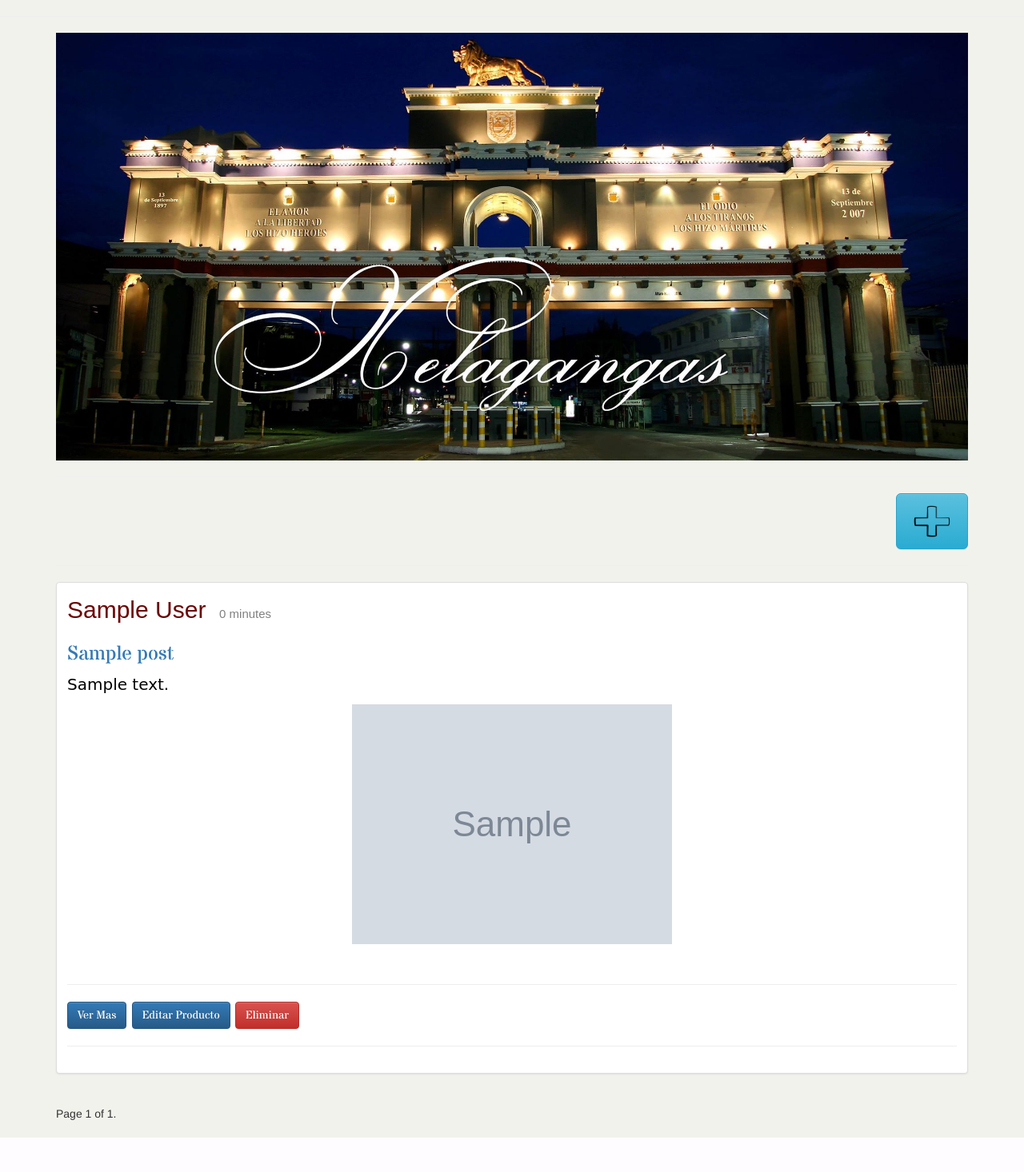
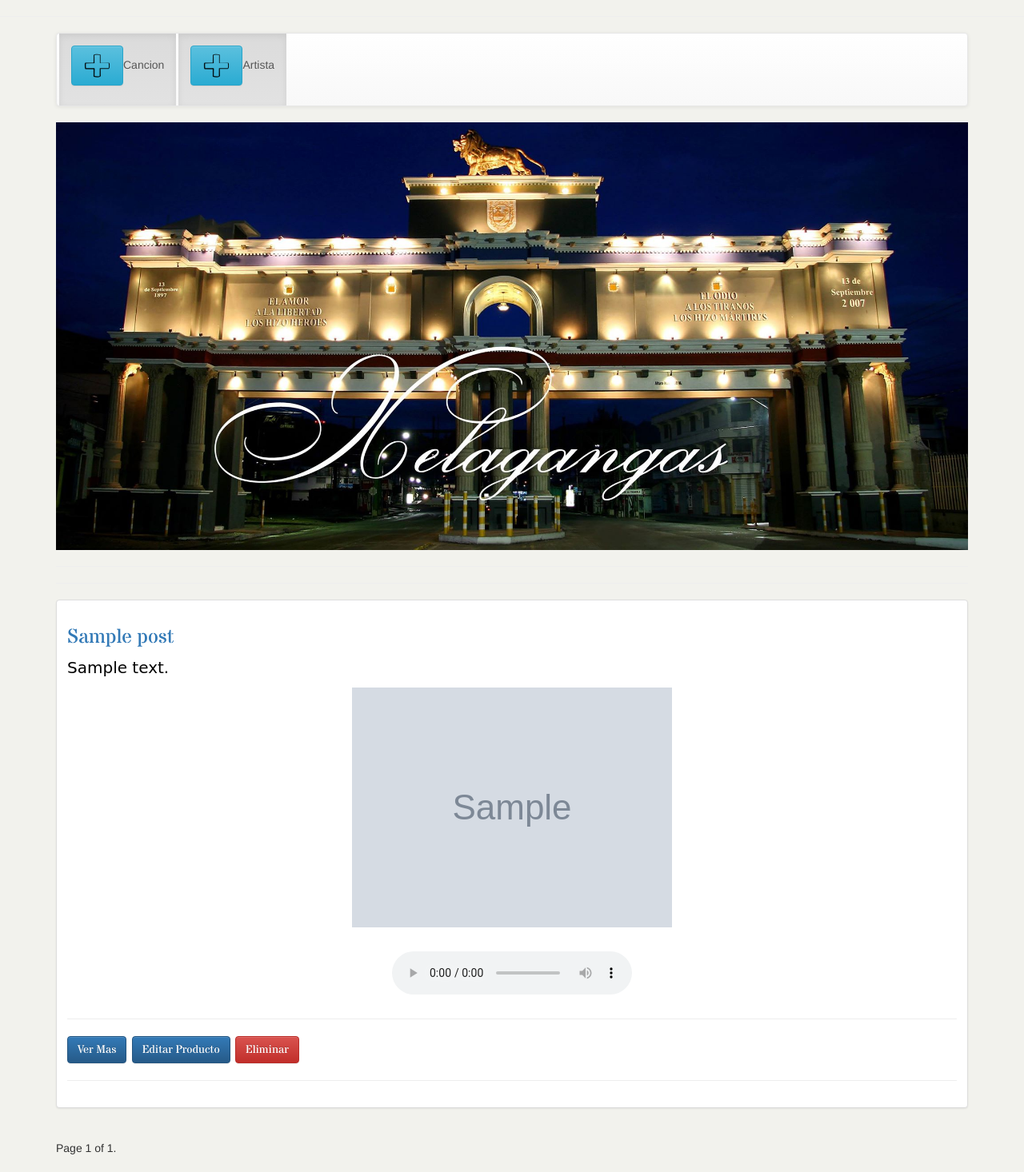
Before and after one commit to DiegoLguz/Xelagangas, a Django app: page / in a window 1280 px wide. Shown: the whole page at 80% size. Before the commit the page ends 1423 px from the top, so only its background shows below. Run offline with Django 3.2, Linux system fonts and the light colour scheme; a user stored in the database is signed in; tables that the repository leaves empty hold one stand-in row (values such as "Sample post"); grey boxes marked "Sample" are stand-in pictures; some libraries are stand-ins or nearby versions; some web fonts are replaced.

Commit message:
Creacion nuevo modulo para audio y nuevos botones

```diff
--- a/posts/models.py
+++ b/posts/models.py
@@ -4,14 +4,33 @@
 from django.db.models.signals import pre_save
 from django.utils.text import slugify
 from django.conf import settings
+from .validators import validate_file_extension
 # Create your models here.
 #MVC MODEL VIEW CONTROLLER
 
 def upload_location(instance,filename):
     return "%s/%s" %(instance.id, filename,)
 
+
+class Archivos(models.Model):
+    artista = models.CharField(max_length=120)
+    album = models.CharField(max_length=100)
+    user = models.ForeignKey(settings.AUTH_USER_MODEL, default=1)
+    updated = models.DateTimeField(auto_now=True, auto_now_add=False)
+    timestamp = models.DateTimeField(auto_now=False, auto_now_add=True)
+
+    def __unicode__(self):
+        return self.album
+
+    def __str__(self):
+        return self.album
+
+    def get_absolute_url(self):
+        return reverse("detail", kwargs={"id": self.id})
+
+
 class Post(models.Model):
-    user = models.ForeignKey(settings.AUTH_USER_MODEL, default=1)
+    nombrealbum = models.ForeignKey(Archivos)
     title = models.CharField(max_length=120)
     slug = models.SlugField(unique=True)
     image = models.ImageField(upload_to=upload_location,
@@ -20,6 +39,7 @@
                         height_field="height_field")
     height_field = models.IntegerField(default=0)
     width_field = models.IntegerField(default=0)
+    cancion = models.FileField(upload_to=upload_location, null=True, blank=True, validators=[validate_file_extension])
     content = models.TextField()
     updated = models.DateTimeField(auto_now=True, auto_now_add=False)
     timestamp = models.DateTimeField(auto_now=False, auto_now_add=True)
@@ -32,7 +52,6 @@
 
     def get_absolute_url(self):
         return reverse("detail", kwargs={"id": self.id})
-
 
 def create_slug(instance, new_slug=None):
     slug = slugify(instance.title)
--- a/posts/views.py
+++ b/posts/views.py
@@ -1,10 +1,31 @@
 from django.http import HttpResponse, HttpResponseRedirect,Http404
 from django.shortcuts import render, get_object_or_404, redirect
 from .models import Post
+from .models import Archivos
 from .forms import PostForm
+from .forms import ArchivoForm
 from django.contrib import messages
 from django.core.paginator import Paginator, EmptyPage, PageNotAnInteger
 from django.views.generic import TemplateView
+from django.core.urlresolvers import reverse
+
+
+
+def entrada(request):
+    if not request.user.is_staff or not request.user.is_superuser:
+        raise Http404
+    if not request.user.is_staff or not request.user.is_superuser:
+        raise Http404
+    form = ArchivoForm(request.POST or None,request.FILES or None)
+    if form.is_valid():
+        instance = form.save(commit=False)
+        instance.user = request.user
+        instance.save()
+        return HttpResponseRedirect(instance.get_absolute_url())
+    context = {
+        "form": form,
+    }
+    return render(request,"post_form.html",context)
 
 
 def post_login(request):
--- a/static/css/base.css
+++ b/static/css/base.css
@@ -27,6 +27,13 @@
     color: black;
 }
 
+#pub{
+
+    font-family: 'Stardos Stencil', cursive;
+    font-size: 25px;
+    color: white;
+}
+
 #cont {
     font-family: 'Nova Round', cursive;
     font-size: 20px;
--- a/templates/post_list.html
+++ b/templates/post_list.html
@@ -5,10 +5,18 @@
 <link href="https://fonts.googleapis.com/css?family=Nova+Round" rel="stylesheet">
 </head>
   <body style="background-color:#f2f2ed">
+
+
+      <nav class="navbar navbar-default" role="navigation">{% csrf_token %}
+          <ul class="nav navbar-nav"  style="padding-left:3px">
+              <li class="active" style="padding-right:3px"><a href="http://diegolguz.pythonanywhere.com/create/"><p style="text-align:right" id="pub2"><input type=image src='static/imgs/plus.png' class='btn btn-Info' width="65" height="50">Cancion</p></a></li>
+              <li class="active"><a href="http://diegolguz.pythonanywhere.com/artista/"><p style="text-align:right" id="pub2"><input type=image src='static/imgs/plus.png' class='btn btn-Info' width="65" height="50">Artista</p></a></li>
+
+          </ul>
+
+      </nav>
+
 <img src='static/imgs/header.jpg' class='img-responsive'/><hr>
-<form action="http://diegolguz.pythonanywhere.com/create/" method="post">{% csrf_token %}
-<p style="text-align:right"><input type=image src='static/imgs/plus.png' class='btn btn-Info btn-lg' width="90" height="70"></p>
-</form>
 <hr>
 <div class='col-sm-16 col-sm-offset-1.5'>
     {% for obj in object_list %}
@@ -26,6 +34,11 @@
           {% if obj.image %}
           <p align="center"><img src='{{ obj.image.url}}' class='img-responsive'/></p><br>
           {% endif %}
+          <div class='row'>
+          <p style="text-align:center">  <audio controls>
+                <source src='{{ obj.cancion.url}}' type='audio/mpeg'>
+            </audio></p>
+          </div>
           <div class="fb-like" data-href="{{request.build_absolute_url}}" data-layout="button_count" data-action="like" data-size="large" data-show-faces="true" data-share="true"></div>
           <hr>
           <div id='pub'>
--- a/xelagangas/urls.py
+++ b/xelagangas/urls.py
@@ -12,6 +12,7 @@
     url(r'^(?P<id>\d+)/', post_views.post_detail, name ='detail'),
     url(r'^edit/(?P<id>\d+)/', post_views.post_update, name = 'update'),
     url(r'^delete/(?P<id>\d+)/', post_views.post_delete),
+    url(r'^artista/', post_views.entrada, name="artista"),
 
 ]
 
```
Also changed, not shown: posts/admin.py (+11 -1 lines), posts/forms.py (+10 -0 lines), posts/validators.py (added, +8 -0 lines), posts/migrations/0001_initial.py, posts/migrations/0002_auto_20161027_2230.py (added), posts/migrations/0002_post_user.py (deleted), posts/migrations/0003_auto_20161027_2236.py (added), posts/migrations/0004_auto_20161027_2240.py (added).
